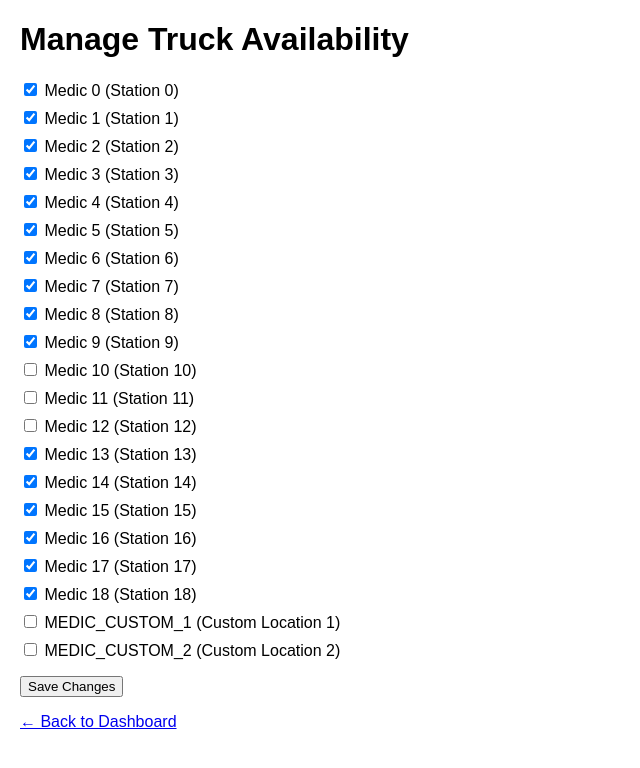
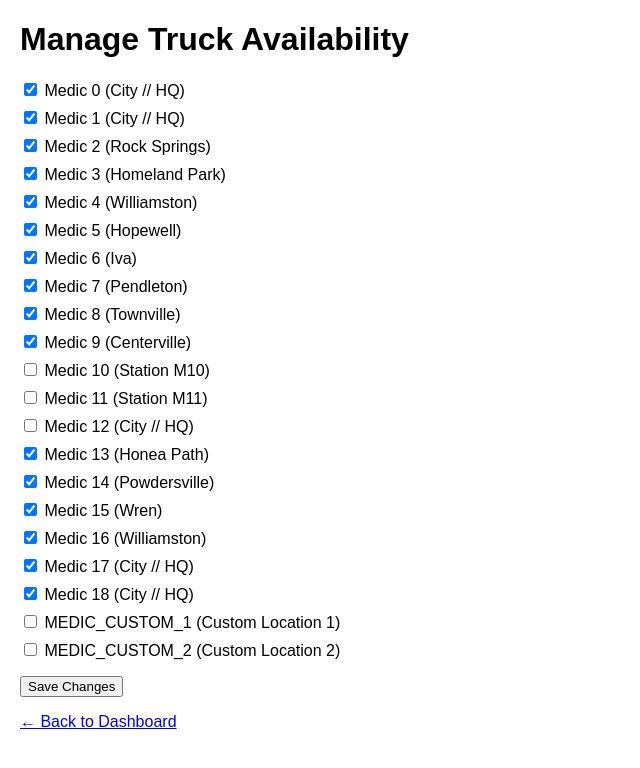
Before and after one commit to sndjy1986/BetaEX, a Flask app: page /availability in a window 1280 px wide. Shown: the top 768 px of the page, without its empty margins (0-640 px from the left). Run offline with Flask 3, Linux system fonts and the light colour scheme.

Commit message:
Add files via upload

```diff
--- a/app.py
+++ b/app.py
@@ -109,10 +109,8 @@ def index():
     )
 
     show_admin_alert = available_trucks <= 3
-    posting_plan = truck_data.get("Level_Movement", {}).get(str(available_trucks), [])
 
     return render_template("index.html",
-        posting_plan=posting_plan,
         trucks=truck_data["trucks"],
         status=truck_status,
         flash_trucks=flash_trucks,
@@ -152,23 +150,15 @@ def dispatch():
     try:
         truck_id = request.form["truck_id"]
         update_status(truck_id, "out")
-
-        available_trucks = sum(
-            1 for tid, status in truck_status.items()
-            if status == "available" and tid.startswith("Medic ")
-        )
-        system_status_level = min(available_trucks, 17)
-
-        areas_to_cover = truck_data.get("Level_Movement", {}).get(str(system_status_level), [])
-
-        return render_template("postings.html",
-            system_status_level=system_status_level,
-            trucks_to_post=areas_to_cover
-        )
-    except Exception as e:
-        return str(e), 400
-    except Exception as e:
-        return str(e), 400
+        fallback_id = None
+        for rule in truck_data.get("fallback_rules", []):
+            if rule["primary"] == truck_id:
+                for candidate in rule.get("fallbacks", []):
+                    if truck_status.get(candidate) == "available":
+                        fallback_id = candidate
+                        break
+                break
+        return render_template("result.html", dispatched=truck_id, fallback=fallback_id)
     except Exception as e:
         return str(e), 400
 
--- a/data/truck_config.json
+++ b/data/truck_config.json
@@ -1,42 +1,133 @@
 {
-  "trucks": [
-    {"id": "Medic 0", "location": "Station 0"},
-    {"id": "Medic 1", "location": "Station 1"},
-    {"id": "Medic 2", "location": "Station 2"},
-    {"id": "Medic 3", "location": "Station 3"},
-    {"id": "Medic 4", "location": "Station 4"},
-    {"id": "Medic 5", "location": "Station 5"},
-    {"id": "Medic 6", "location": "Station 6"},
-    {"id": "Medic 7", "location": "Station 7"},
-    {"id": "Medic 8", "location": "Station 8"},
-    {"id": "Medic 9", "location": "Station 9"},
-    {"id": "Medic 10", "location": "Station 10"},
-    {"id": "Medic 11", "location": "Station 11"},
-    {"id": "Medic 12", "location": "Station 12"},
-    {"id": "Medic 13", "location": "Station 13"},
-    {"id": "Medic 14", "location": "Station 14"},
-    {"id": "Medic 15", "location": "Station 15"},
-    {"id": "Medic 16", "location": "Station 16"},
-    {"id": "Medic 17", "location": "Station 17"},
-    {"id": "Medic 18", "location": "Station 18"}
-  ],
-  "Level_Movement": {
-    "1": ["Medshore HQ"],
-    "2": ["Fire Station 1 - Liberty HWY"],
-    "3": ["Rock Springs", "West Anderson", "White Plains"],
-    "4": ["Rock Springs", "West Anderson", "White Plains", "76/Welpine"],
-    "5": ["Rock Springs", "White Plains", "76 & Welpine", "WestGate", "81/Fred Dean"],
-    "6": ["Rock Springs", "White Plains", "Whitefield", "WestGate", "81/Fred Dean", "Liberty Hwy"],
-    "7": ["Rock Springs", "White Plains", "76 & Welpine", "WestGate", "81/Fred Dean", "HQ", "Whitefield"],
-    "8": ["Rock Springs", "Homeland Park", "Honea Path", "Wren", "Iva", "West Anderson", "Williamston", "Pendleton"],
-    "9": ["Rock Springs", "Homeland Park", "Honea Path", "Wren", "Iva", "West Anderson", "Williamston", "Pendleton", "Powdersville"],
-    "10": ["Rock Springs", "Homeland Park", "Honea Path", "Wren", "Iva", "West Anderson", "Williamston", "Pendleton", "Powdersville", "Townville"],
-    "11": ["Rock Springs", "Homeland Park", "Honea Path", "Wren", "Iva", "West Anderson", "Williamston", "Pendleton", "Powdersville", "Townville", "HQ"],
-    "12": ["Rock Springs", "Homeland Park", "Honea Path", "Wren", "Iva", "West Anderson", "Williamston", "Pendleton", "Powdersville", "Townville", "HQ", "HopeWell"],
-    "13": ["Rock Springs", "Homeland Park", "Honea Path", "Wren", "Iva", "West Anderson", "Williamston", "Pendleton", "Powdersville", "Townville", "HQ", "HopeWell", "North Campus"],
-    "14": ["Rock Springs", "Homeland Park", "Honea Path", "Wren", "Iva", "West Anderson", "Williamston", "Pendleton", "Powdersville", "Townville", "HQ", "HopeWell", "North Campus", "HQ"],
-    "15": ["Rock Springs", "Homeland Park", "Honea Path", "Wren", "Iva", "Centerville", "Williamston", "Pendleton", "Powdersville", "Townville", "HQ", "HopeWell", "North Campus", "HQ", "West Anderson", "76 & Welpine"],
-    "16": ["Rock Springs", "Homeland Park", "Honea Path", "Wren", "Iva", "Centerville", "Williamston", "Pendleton", "Powdersville", "Townville", "HQ", "HopeWell", "North Campus", "HQ", "West Anderson", "76 & Welpine", "Whitefield"],
-    "17": ["Rock Springs", "Homeland Park", "Honea Path", "Wren", "Iva", "Centerville", "Williamston", "Pendleton", "Powdersville", "Townville", "HQ", "HopeWell", "North Campus", "HQ", "HQ", "West Anderson", "76 & Welpine", "Whitefield"]
-  }
+    "trucks": [
+        {
+            "id": "Medic 0",
+            "location": "City // HQ"
+        },
+        {
+            "id": "Medic 1",
+            "location": "City // HQ"
+        },
+        {
+            "id": "Medic 2",
+            "location": "Rock Springs"
+        },
+        {
+            "id": "Medic 3",
+            "location": "Homeland Park"
+        },
+        {
+            "id": "Medic 4",
+            "location": "Williamston"
+        },
+        {
+            "id": "Medic 5",
+            "location": "Hopewell"
+        },
+        {
+            "id": "Medic 6",
+            "location": "Iva"
+        },
+        {
+            "id": "Medic 7",
+            "location": "Pendleton"
+        },
+        {
+            "id": "Medic 8",
+            "location": "Townville"
+        },
+        {
+            "id": "Medic 9",
+            "location": "Centerville"
+        },
+        {
+            "id": "Medic 10",
+            "location": "Station M10"
+        },
+        {
+            "id": "Medic 11",
+            "location": "Station M11"
+        },
+        {
+            "id": "Medic 12",
+            "location": "City // HQ"
+        },
+        {
+            "id": "Medic 13",
+            "location": "Honea Path"
+        },
+        {
+            "id": "Medic 14",
+            "location": "Powdersville"
+        },
+        {
+            "id": "Medic 15",
+            "location": "Wren"
+        },
+        {
+            "id": "Medic 16",
+            "location": "Williamston"
+        },
+        {
+            "id": "Medic 17",
+            "location": "City // HQ"
+        },
+        {
+            "id": "Medic 18",
+            "location": "City // HQ"
+        }
+    ],
+    "Level_Movement": {
+        "1": [
+            "Zone A"
+        ],
+        "2": [
+            "Zone B"
+        ],
+        "3": [
+            "Zone C"
+        ],
+        "4": [
+            "Zone D"
+        ],
+        "5": [
+            "Zone E"
+        ],
+        "6": [
+            "Zone F"
+        ],
+        "7": [
+            "Zone G"
+        ],
+        "8": [
+            "Zone H"
+        ],
+        "9": [
+            "Zone I"
+        ],
+        "10": [
+            "Zone J"
+        ],
+        "11": [
+            "Zone K"
+        ],
+        "12": [
+            "Zone L"
+        ],
+        "13": [
+            "Zone M"
+        ],
+        "14": [
+            "Zone N"
+        ],
+        "15": [
+            "Zone O"
+        ],
+        "16": [
+            "Zone P"
+        ],
+        "17": [
+            "Zone Q"
+        ]
+    }
 }
--- a/requirements.txt
+++ b/requirements.txt
@@ -1,3 +1,2 @@
-Flask
-gunicorn
+flask
 pytz
--- a/templates/availability.html
+++ b/templates/availability.html
@@ -1,17 +1,6 @@
 <!DOCTYPE html>
 <html>
 <head>
-<script>
-if (localStorage.getItem("darkMode") === "true") {
-    document.documentElement.classList.add("dark-mode");
-}
-</script>
-<style>
-html.dark-mode, body.dark-mode {
-    background-color: #1e1e1e;
-    color: #f0f0f0;
-}
-</style>
     <title>Truck Availability Management</title>
     <style>
 body.dark-mode {
```
Also changed, not shown: templates/admin.html (+0 -11 lines), templates/admin_login.html (+0 -11 lines), templates/index.html (+158 -51 lines), templates/result.html (+0 -11 lines), templates/status.html (+0 -11 lines).
